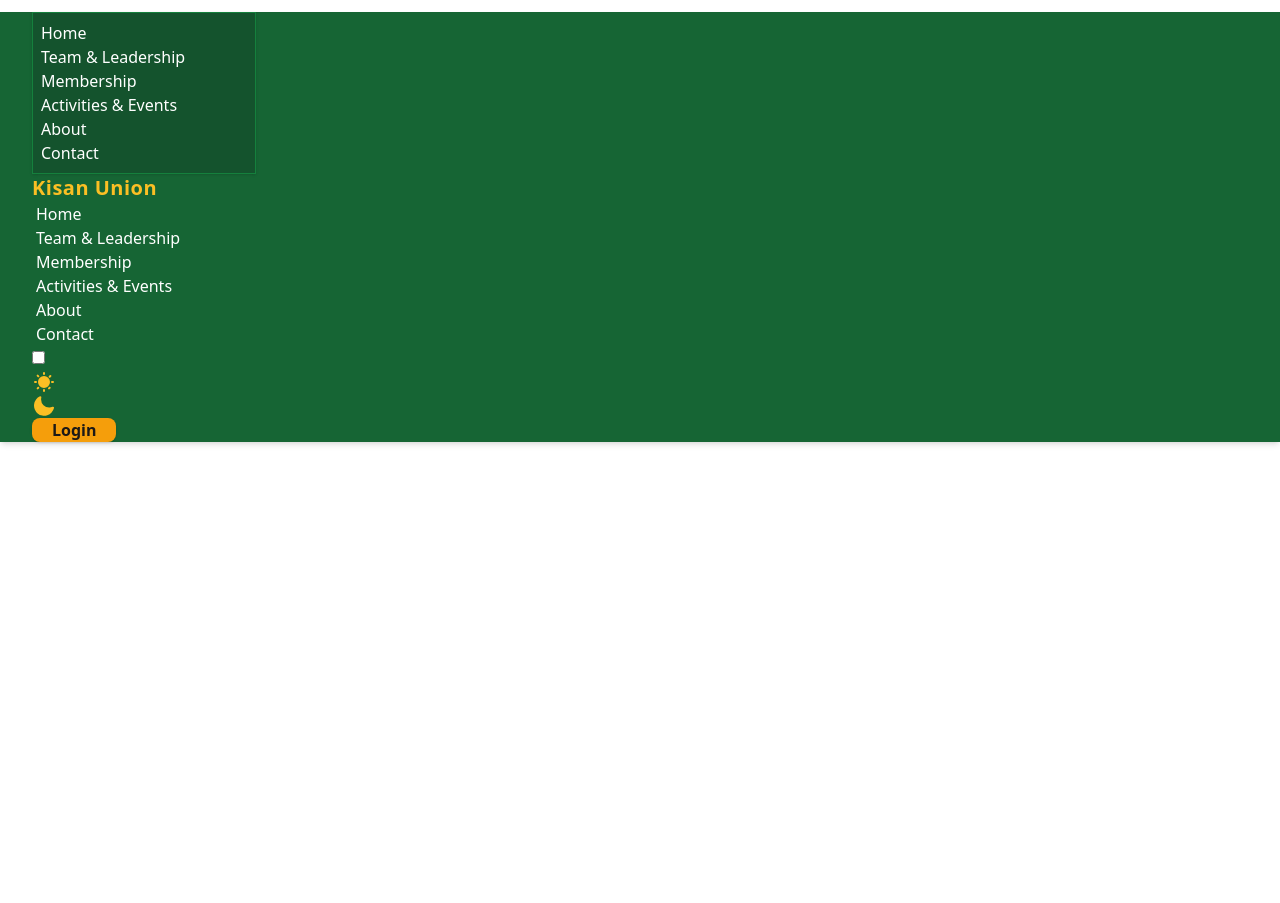
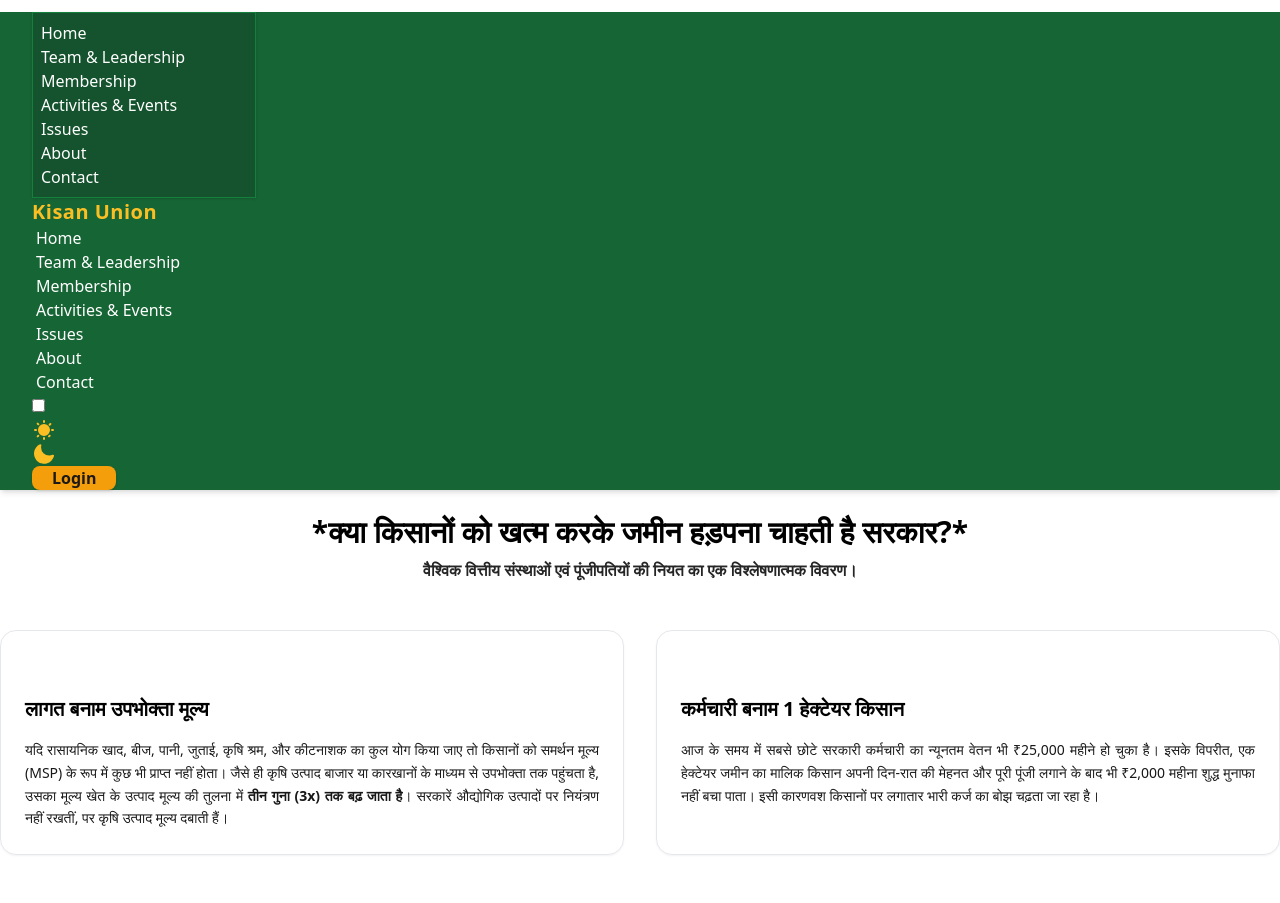
Before and after one commit to AnujHub03/Anterrastriya-kisian-union, a React (Vite) app: page /issues in a window 1280 px wide. Shown: the top 903 px of the page. Before the commit the page ends 800 px from the top, so only its background shows below. Built offline with nearby package versions, Linux system fonts and the light colour scheme; a web font is replaced by a local one.

Commit message:
Feat : adding issues page

```diff
--- a/src/App.jsx
+++ b/src/App.jsx
@@ -7,6 +7,7 @@
 import Home from './Pages/Home'
 import Navbar from './Components/Navbar'
 import About from './Pages/About'
+import Issues from './Pages/Issues'
 
 function App() {
   const [count, setCount] = useState(0)
@@ -17,6 +18,7 @@
       <Routes>
         <Route path='/' element={<Home/>} />
         <Route path='/about' element={<About/>} />
+        <Route path='/issues' element={<Issues/>} />
       </Routes>
     </>
   )
--- a/src/Components/Navbar.jsx
+++ b/src/Components/Navbar.jsx
@@ -17,6 +17,7 @@
       <li><Link to="/team" className="hover:text-amber-400 focus:text-amber-400 font-medium transition-colors">Team & Leadership</Link></li>
       <li><Link to="/membership" className="hover:text-amber-400 focus:text-amber-400 font-medium transition-colors">Membership</Link></li>
       <li><Link to="/activities" className="hover:text-amber-400 focus:text-amber-400 font-medium transition-colors">Activities & Events</Link></li>
+      <li><Link to="/issues" className="hover:text-amber-400 focus:text-amber-400 font-medium transition-colors">Issues</Link></li>
       <li><Link to="/about" className="hover:text-amber-400 focus:text-amber-400 font-medium transition-colors">About</Link></li>
       <li><Link to="/contact" className="hover:text-amber-400 focus:text-amber-400 font-medium transition-colors">Contact</Link></li>
     </>
--- /dev/null
+++ b/src/Pages/Issues.jsx
@@ -0,0 +1,42 @@
+import React from 'react'
+
+const Issues = () => {
+  return (
+    <div className="py-6 space-y-12">
+      {/* Alert Header */}
+      <div className="text-center max-w-2xl mx-auto">
+        <h2 className="text-3xl font-black text-error mb-2">*क्या किसानों को खत्म करके जमीन हड़पना चाहती है सरकार?*</h2>
+        <p className="font-semibold opacity-85">वैश्विक वित्तीय संस्थाओं एवं पूंजीपतियों की नियत का एक विश्लेषणात्मक विवरण।</p>
+      </div>
+
+      {/* Financial Critique Section */}
+      <div className="grid grid-cols-1 lg:grid-cols-2 gap-8">
+
+        {/* Issue Card 1: Input Costs vs Market Value */}
+        <div className="bg-base-200 p-6 rounded-2xl border border-base-300 shadow-sm space-y-4">
+          <div className="badge badge-error text-white font-bold">बाजार मूल्य का खेल (3X Price Trap)</div>
+          <h3 className="text-xl font-bold text-base-content">लागत बनाम उपभोक्ता मूल्य</h3>
+          <p className="text-sm leading-relaxed opacity-90 text-justify">
+            यदि रासायनिक खाद, बीज, पानी, जुताई, कृषि श्रम, और कीटनाशक का कुल योग किया जाए तो किसानों को समर्थन मूल्य (MSP) के रूप में कुछ भी प्राप्त नहीं होता। जैसे ही कृषि उत्पाद बाजार या कारखानों के माध्यम से उपभोक्ता तक पहुंचता है, उसका मूल्य खेत के उत्पाद मूल्य की तुलना में <strong>तीन गुना (3x) तक बढ़ जाता है</strong>। सरकारें औद्योगिक उत्पादों पर नियंत्रण नहीं रखतीं, पर कृषि उत्पाद मूल्य दबाती हैं।
+          </p>
+        </div>
+
+        {/* Issue Card 2: Income Disparity Breakdown */}
+        <div className="bg-base-200 p-6 rounded-2xl border border-base-300 shadow-sm space-y-4">
+          <div className="badge badge-error text-white font-bold">आय में भारी असमानता</div>
+          <h3 className="text-xl font-bold text-base-content">कर्मचारी बनाम 1 हेक्टेयर किसान</h3>
+          <p className="text-sm leading-relaxed opacity-90 text-justify">
+            आज के समय में सबसे छोटे सरकारी कर्मचारी का न्यूनतम वेतन भी ₹25,000 महीने हो चुका है। इसके विपरीत, एक हेक्टेयर जमीन का मालिक किसान अपनी दिन-रात की मेहनत और पूरी पूंजी लगाने के बाद भी ₹2,000 महीना शुद्ध मुनाफा नहीं बचा पाता। इसी कारणवश किसानों पर लगातार भारी कर्ज का बोझ चढ़ता जा रहा है।
+          </p>
+        </div>
+      </div>
+
+      {/* Global Institution Warning Footer */}
+      <div className="bg-error/10 border border-error/30 text-base-content p-6 rounded-xl max-w-4xl mx-auto text-center font-medium">
+        ⚠️ <strong>वैश्विक संस्थागत चुनौती:</strong> विश्वव्यापी किसान समस्याओं के पीछे विश्व बैंक (World Bank) और अंतरराष्ट्रीय मुद्राकोश (IMF) जैसी वित्तीय संस्थाएं जिम्मेदार हैं, जो कथित रूप से जनकल्याणकारी योजनाएं बनाकर खाद्य व्यवस्था को हथियार की तरह उपयोग कर रही हैं।
+      </div>
+    </div>
+  )
+}
+
+export default Issues
```
